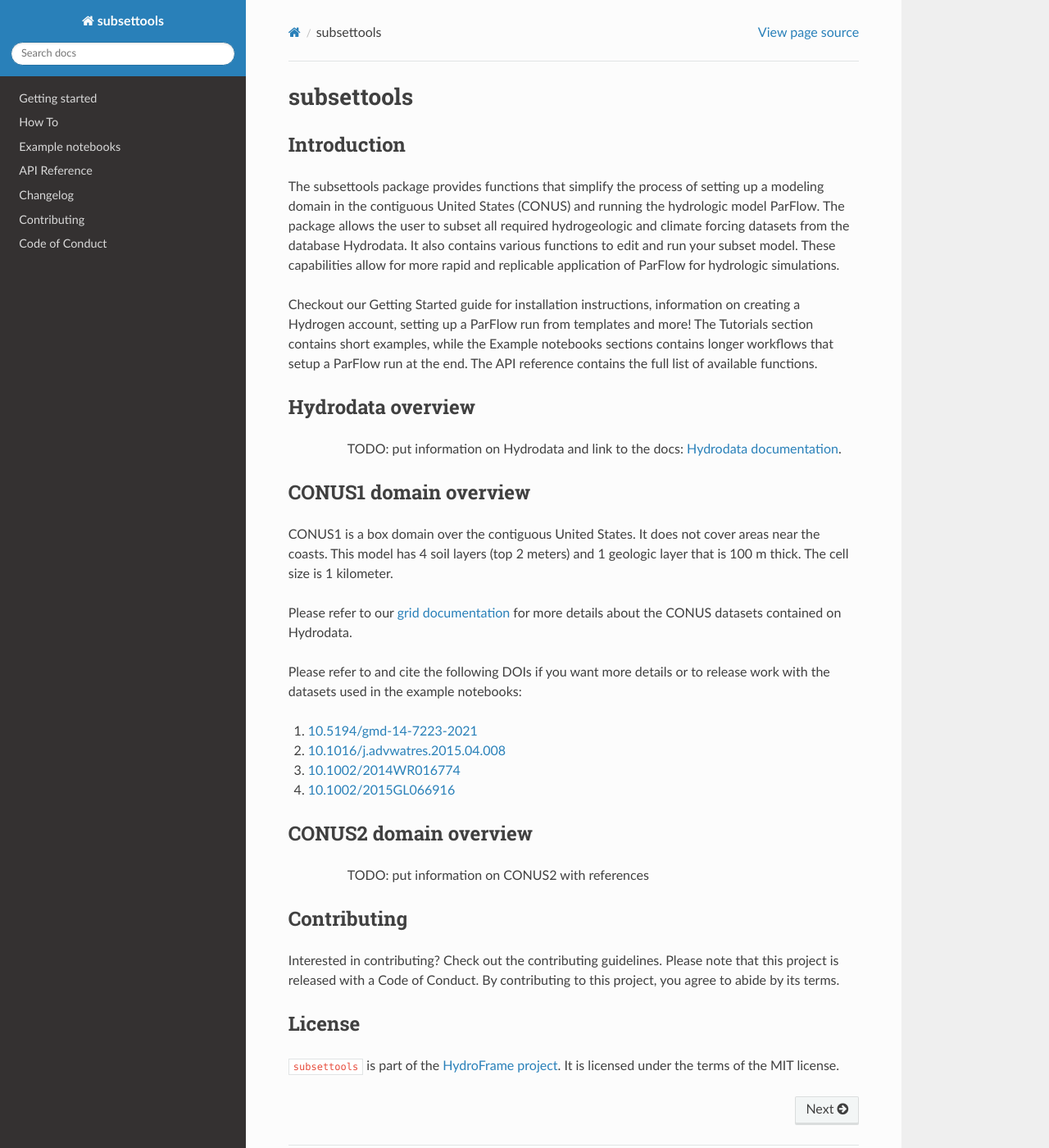
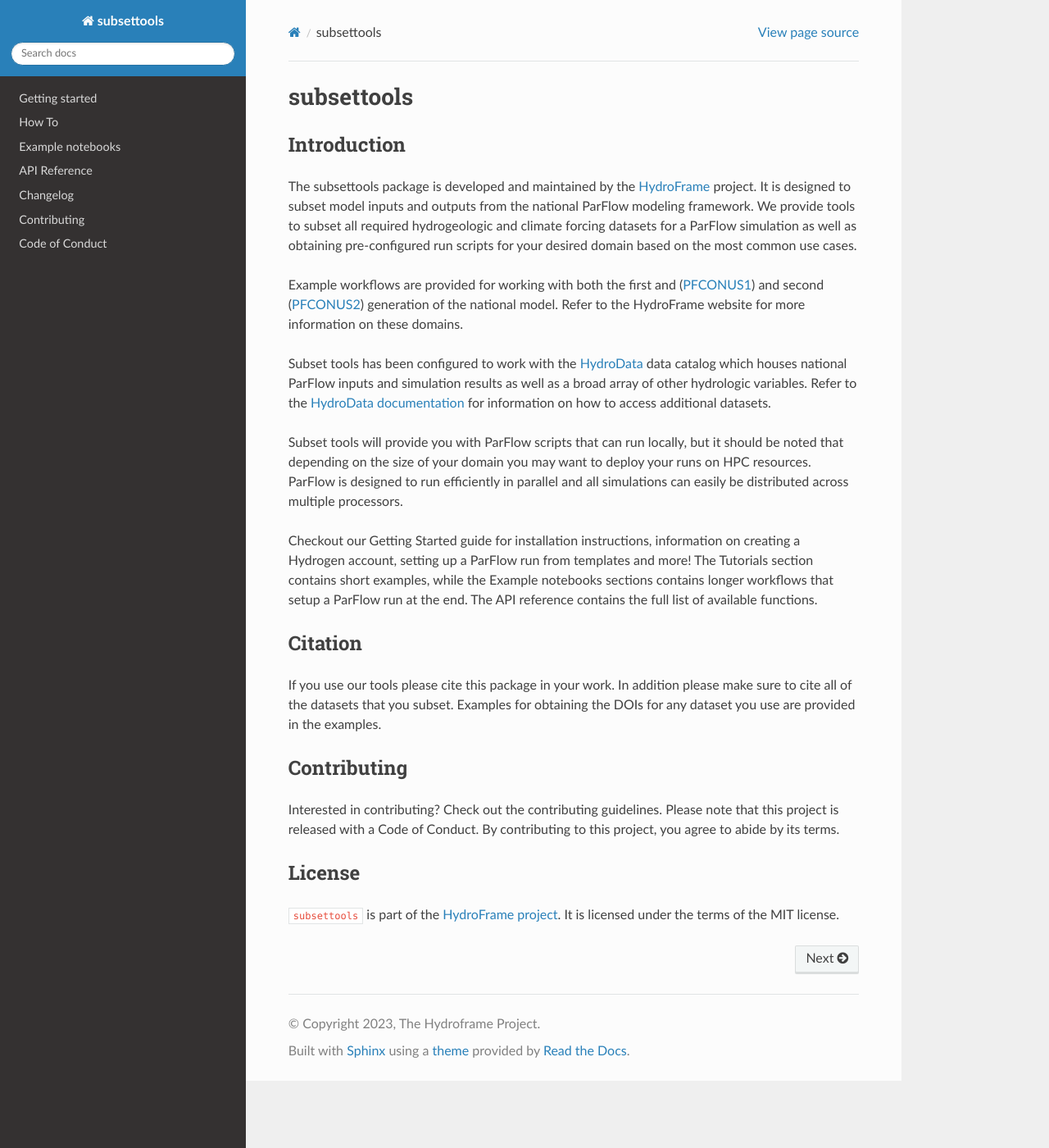
Before and after one commit to hydroframe/subsettools, a Sphinx documentation site: the page built from docs/index.md, in a window 1280 px wide and 1400 px high. Shown: the whole window at 82% size. Built offline with Sphinx 7.4.7 and the Read the Docs theme 2.0.0, drawn with Linux system fonts in a browser that asks for light colours.

Commit message:
Edits to intro text

```diff
--- a/docs/index.md
+++ b/docs/index.md
@@ -2,29 +2,19 @@
 
 ## Introduction
 
-The subsettools package provides functions that simplify the process of setting up a modeling domain in the contiguous United States (CONUS) and running the hydrologic model ParFlow. The package allows the user to subset all required hydrogeologic and climate forcing datasets from the database Hydrodata. It also contains various functions to edit and run your subset model. These capabilities allow for more rapid and replicable application of ParFlow for hydrologic simulations.
+The subsettools package is developed and maintained by the [HydroFrame](https://hydroframe.org) project. It is designed to subset model inputs and outputs from the national ParFlow modeling framework. We provide tools to subset all required hydrogeologic and climate forcing datasets for a ParFlow simulation as well as obtaining pre-configured run scripts for your desired domain based on the most common use cases.
+
+Example workflows are provided for working with both the first and ([PFCONUS1](https://hydroframe.org/parflow_conus1.0)) and second ([PFCONUS2](https://hydroframe.org/parflow_conus1.0)) generation of the national model. Refer to the HydroFrame website for more information on these domains.
+
+Subset tools has been configured to work with the [HydroData](https://hydroframe.org/hydrodata) data catalog which houses national ParFlow inputs and simulation results as well as a broad array of other hydrologic variables.  Refer to the [HydroData documentation](https://hf-hydrodata.readthedocs.io/en/latest/index.html) for information on how to access additional datasets.
+
+Subset tools will provide you with ParFlow scripts that can run locally, but it should be noted that depending on the size of your domain you may want to deploy your runs on HPC resources. ParFlow is designed to run efficiently in parallel and all simulations can easily be distributed across multiple processors.
 
 Checkout our Getting Started guide for installation instructions, information on creating a Hydrogen account, setting up a ParFlow run from templates and more! The Tutorials section contains short examples, while the Example notebooks sections contains longer workflows that setup a ParFlow run at the end. The API reference contains the full list of available functions.
 
-## Hydrodata overview
+## Citation
+If you use our tools please cite this package in your work. In addition please make sure to cite all of the datasets that you subset. Examples for obtaining the DOIs for any dataset you use are provided in the examples.
 
->>> TODO: put information on Hydrodata and link to the docs: [Hydrodata documentation](https://maurice.princeton.edu/hydroframe/docs/index.html#).
-
-## CONUS1 domain overview
-
-CONUS1 is a box domain over the contiguous United States. It does not cover areas near the coasts. This model has 4 soil layers (top 2 meters) and 1 geologic layer that is 100 m thick. The cell size is 1 kilometer.
-
-Please refer to our [grid documentation](https://maurice.princeton.edu/hydroframe/docs/gridded_data.html#dataset-type-parameters) for more details about the CONUS datasets contained on Hydrodata.
-
-Please refer to and cite the following DOIs if you want more details or to release work with the datasets used in the example notebooks:
-1. [10.5194/gmd-14-7223-2021](https://gmd.copernicus.org/articles/14/7223/2021/)
-2. [10.1016/j.advwatres.2015.04.008](https://www.sciencedirect.com/science/article/pii/S0309170815000822)
-3. [10.1002/2014WR016774](https://agupubs.onlinelibrary.wiley.com/doi/full/10.1002/2014WR016774)
-4. [10.1002/2015GL066916](https://agupubs.onlinelibrary.wiley.com/doi/full/10.1002/2015GL066916)
-
-## CONUS2 domain overview
-
->>> TODO: put information on CONUS2 with references
 
 ## Contributing
 
```
Also changed, not shown: docs/example_notebooks/example_notebooks.md (+9 -12 lines).
